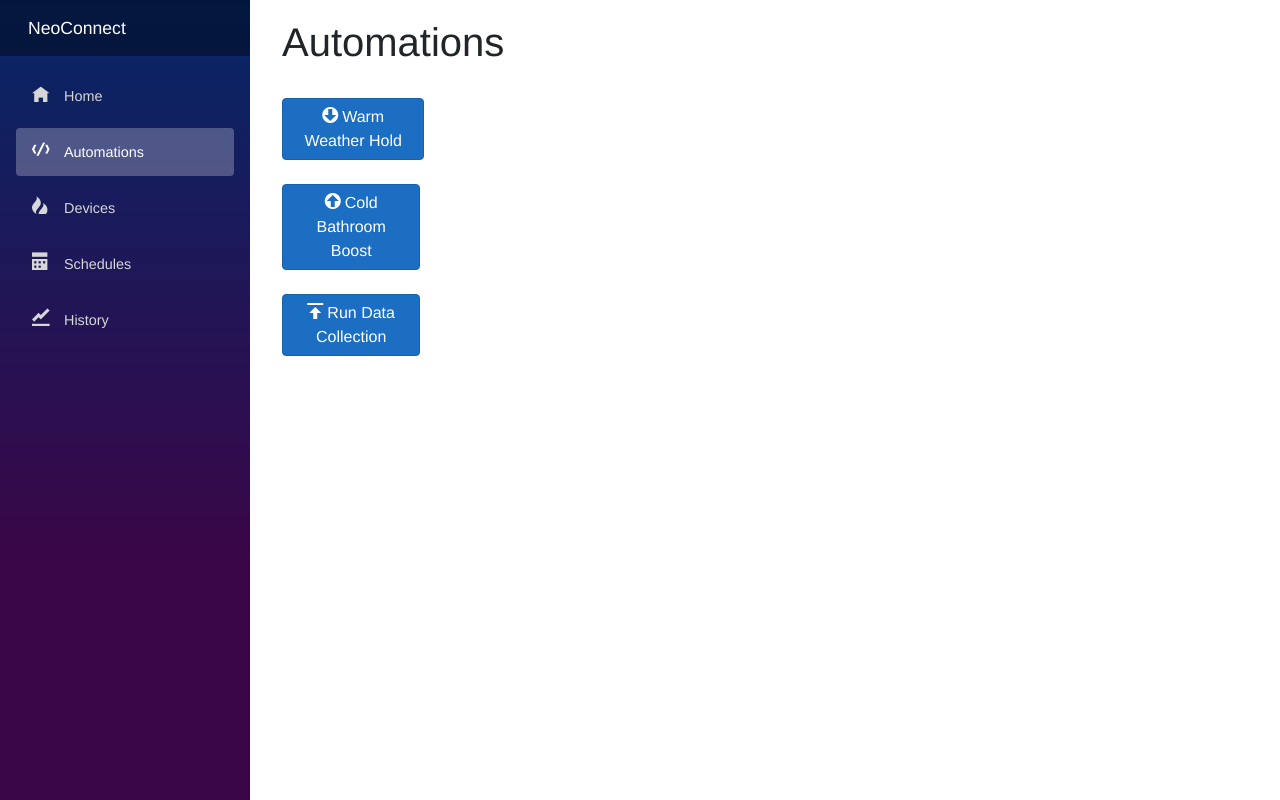
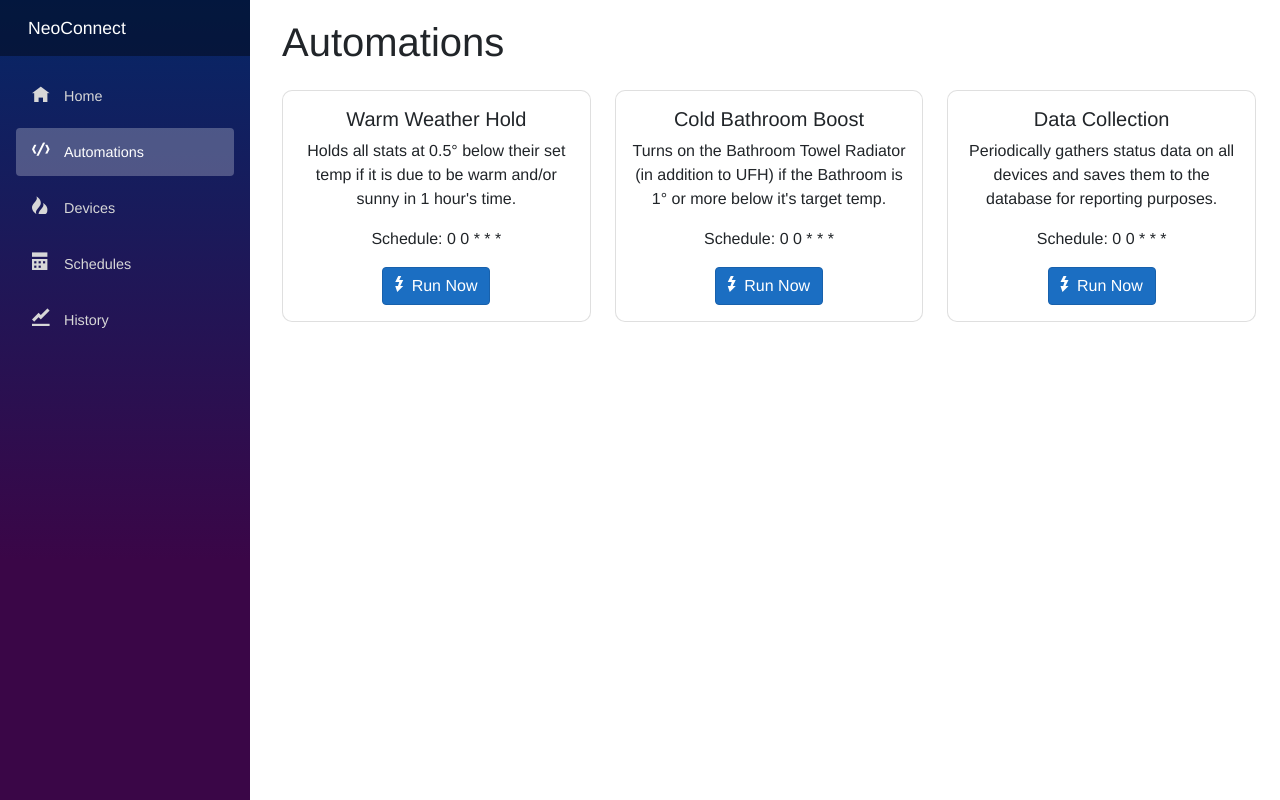
Before and after one commit to mattking9/NeoConnect, an ASP.NET Core app: page /automations in a window 1280 px wide. Run offline with ASP.NET Core 8, Linux system fonts and the light colour scheme; style sheets or scripts are compiled from the project's sources; some libraries are stand-ins or nearby versions.

Commit message:
Added index on timestamp to db plus minor changes to UI.

```diff
--- a/NeoConnect/Pages/Automations.razor
+++ b/NeoConnect/Pages/Automations.razor
@@ -1,5 +1,6 @@
 @page "/automations"
 @using NeoConnect
+@inject IConfiguration _config
 @attribute [StreamRendering]
 
 <PageTitle>Automations</PageTitle>
@@ -7,20 +8,40 @@
 <h1>Automations</h1>
 
 <div class="row">
-    <div class="col-md-2 mt-4">
-        <button class="btn btn-primary mr-2"><i class="oi oi-arrow-circle-bottom">&nbsp;</i>Warm Weather Hold</button>
-     </div>
 
-     <div class="row">
-        <div class="col-md-2 mt-4">
-            <button class="btn btn-primary mr-2"><i class="oi oi-arrow-circle-top">&nbsp;</i>Cold Bathroom Boost</button>
+    <div class="col-md-4">
+        <div class="card text-center mt-3">
+            <div class="card-body">
+                <h5 class="card-title truncate">Warm Weather Hold</h5>
+                <p class="card-text">Holds all stats at 0.5° below their set temp if it is due to be warm and/or sunny in 1 hour's time.</p>
+                <p class="card-text">Schedule: @_config["HoldSchedule"] </p>
+                <button class="btn btn-primary mr-2"><i class="oi oi-flash">&nbsp;</i> Run Now</button>
+            </div>
         </div>
     </div>
-    <div class="row">
-        <div class="col-md-2 mt-4">
-            <button class="btn btn-primary mr-2"><i class="oi oi-data-transfer-upload">&nbsp;</i>Run Data Collection</button>
+
+    <div class="col-md-4">
+        <div class="card text-center mt-3">
+            <div class="card-body">
+                <h5 class="card-title truncate">Cold Bathroom Boost</h5>
+                <p class="card-text">Turns on the Bathroom Towel Radiator (in addition to UFH) if the Bathroom is 1° or more below it's target temp.</p>
+                <p class="card-text">Schedule: @_config["BoostSchedule"] </p>
+                <button class="btn btn-primary mr-2"><i class="oi oi-flash">&nbsp;</i> Run Now</button>
+            </div>
         </div>
     </div>
+
+    <div class="col-md-4">
+        <div class="card text-center mt-3">
+            <div class="card-body">
+                <h5 class="card-title truncate">Data Collection</h5>
+                <p class="card-text">Periodically gathers status data on all devices and saves them to the database for reporting purposes.</p>
+                <p class="card-text">Schedule: @_config["ReportDataCollectionSchedule"] </p>
+                <button class="btn btn-primary mr-2"><i class="oi oi-flash">&nbsp;</i> Run Now</button>
+            </div>
+        </div>
+    </div>
+
 </div>
 
 @code {
--- a/NeoConnect/Pages/History.razor
+++ b/NeoConnect/Pages/History.razor
@@ -52,7 +52,7 @@ else
         </div>
 
         <div>
-            <p class="mt-3"><button class="btn btn-secondary" @onclick="Export">Export</button></p>
+            <p class="mt-2"><button class="btn btn-secondary" @onclick="Export"><i class="oi oi-data-transfer-download">&nbsp;</i> Export</button></p>
 
             @if(export != null)
             {
@@ -99,7 +99,6 @@ else
     protected async Task Export()
     {
         export = (await _dataService.GetDeviceData(dateToDisplay)).ToList();
-        export.AddRange((await _dataService.GetDeviceData(dateToDisplay.AddDays(-1))).ToList());
     }
 
     protected async Task LoadData()
--- a/NeoConnect/wwwroot/css/site.css
+++ b/NeoConnect/wwwroot/css/site.css
@@ -32,6 +32,10 @@ a, .btn-link {
 
 .validation-message {
     color: red;
+}
+
+.card {
+    border-radius: 10px!important;
 }
 
 #blazor-error-ui {
```
Also changed, not shown: NeoConnect/Pages/Index.razor (+7 -3 lines), NeoConnect/data/neoconnect.db.
